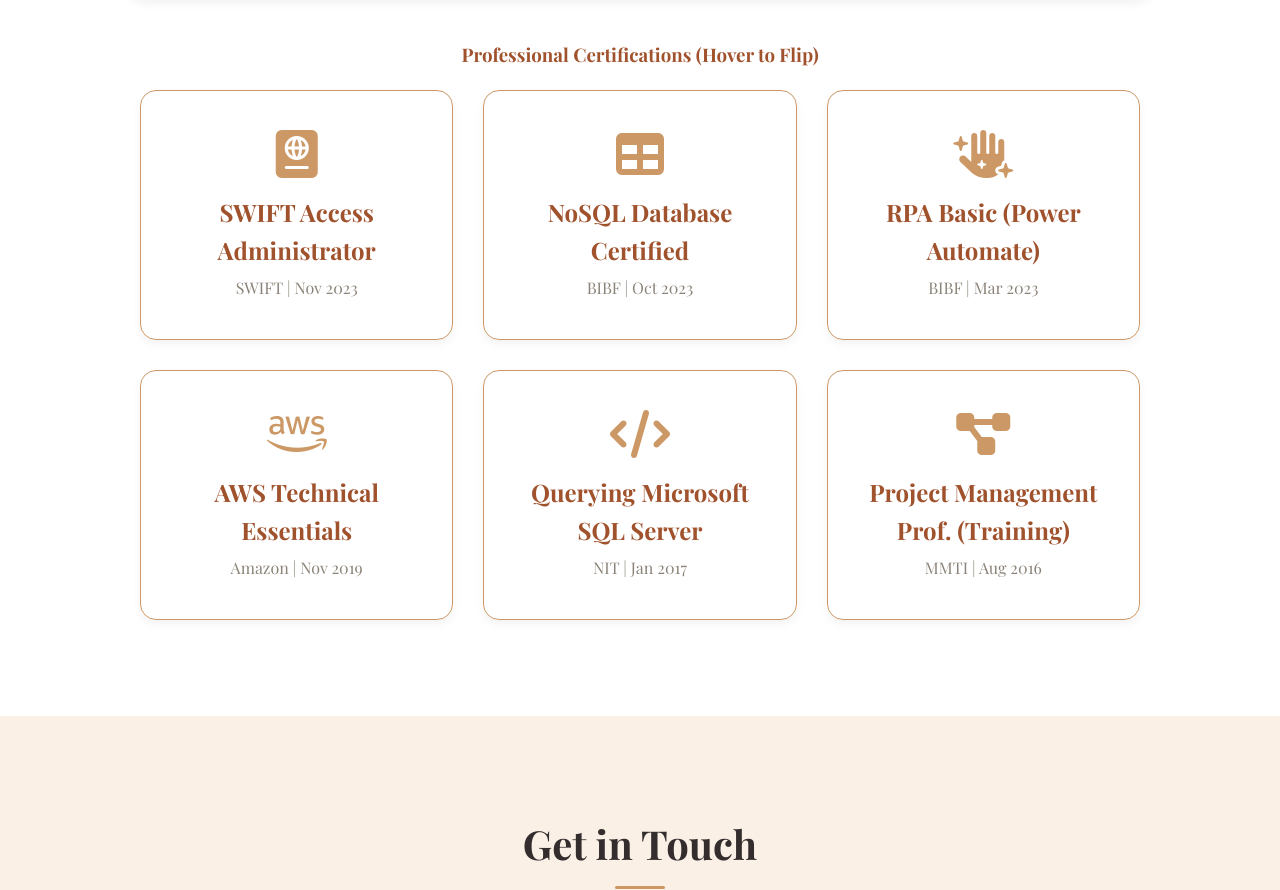
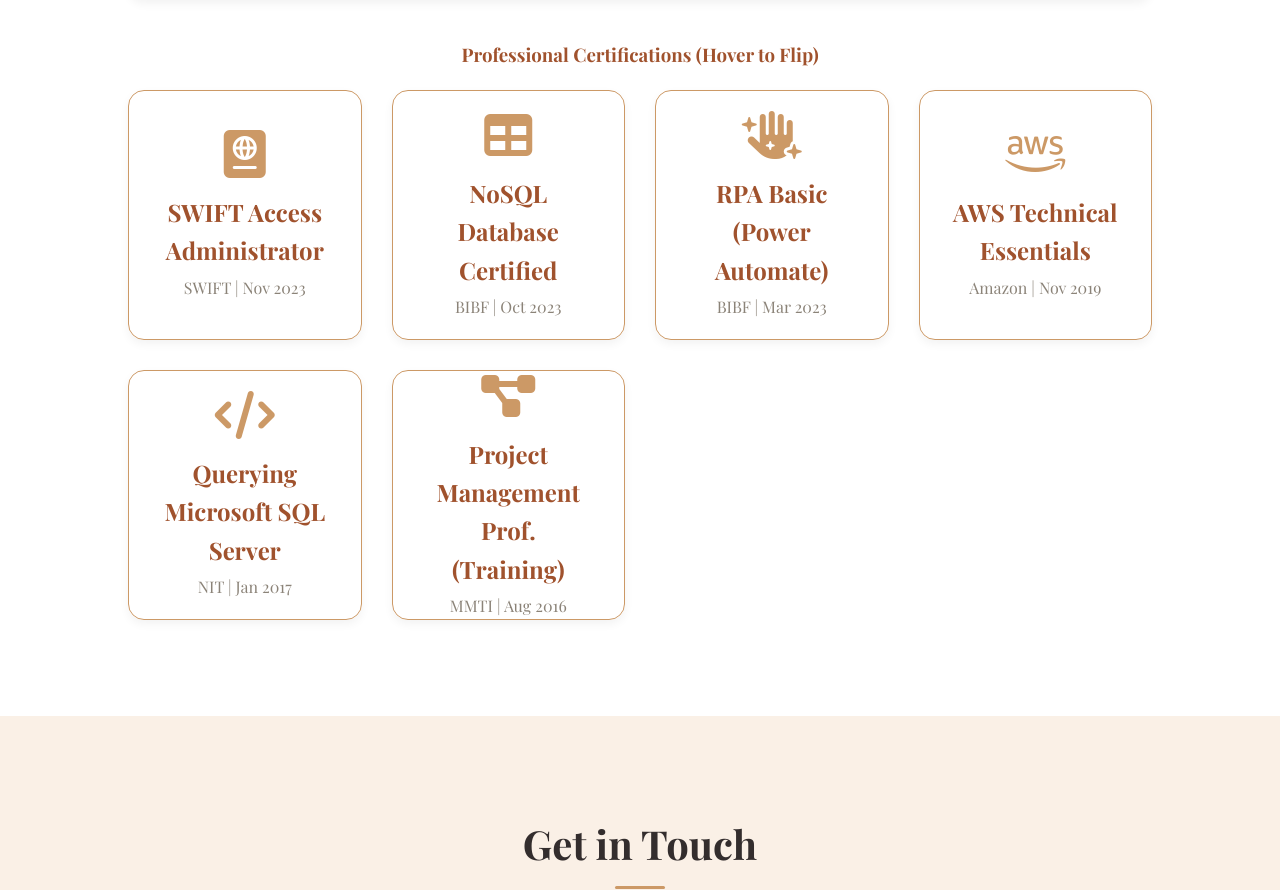
Before and after one commit to Amin-Mohd/Amin-CV, a plain HTML site: page index.html in a window 1280 px wide. Shown: the part 3906-4796 px from the top of the page. Drawn offline with nearby package versions, Linux system fonts and the light colour scheme; a web font is replaced by a local one.

Commit message:
Update index.html

```diff
--- a/index.html
+++ b/index.html
@@ -312,6 +312,13 @@
             max-width: 1000px;
             margin: 0 auto;
         }
+
+		@media (min-width: 1024px) {
+			.cert-grid {
+			grid-template-columns: repeat(4, 1fr);
+			max-width: 1600px; /* This allows the 4 cards to spread out wide */
+			}
+		}
 
         .flip-card {
             background-color: transparent;
```
